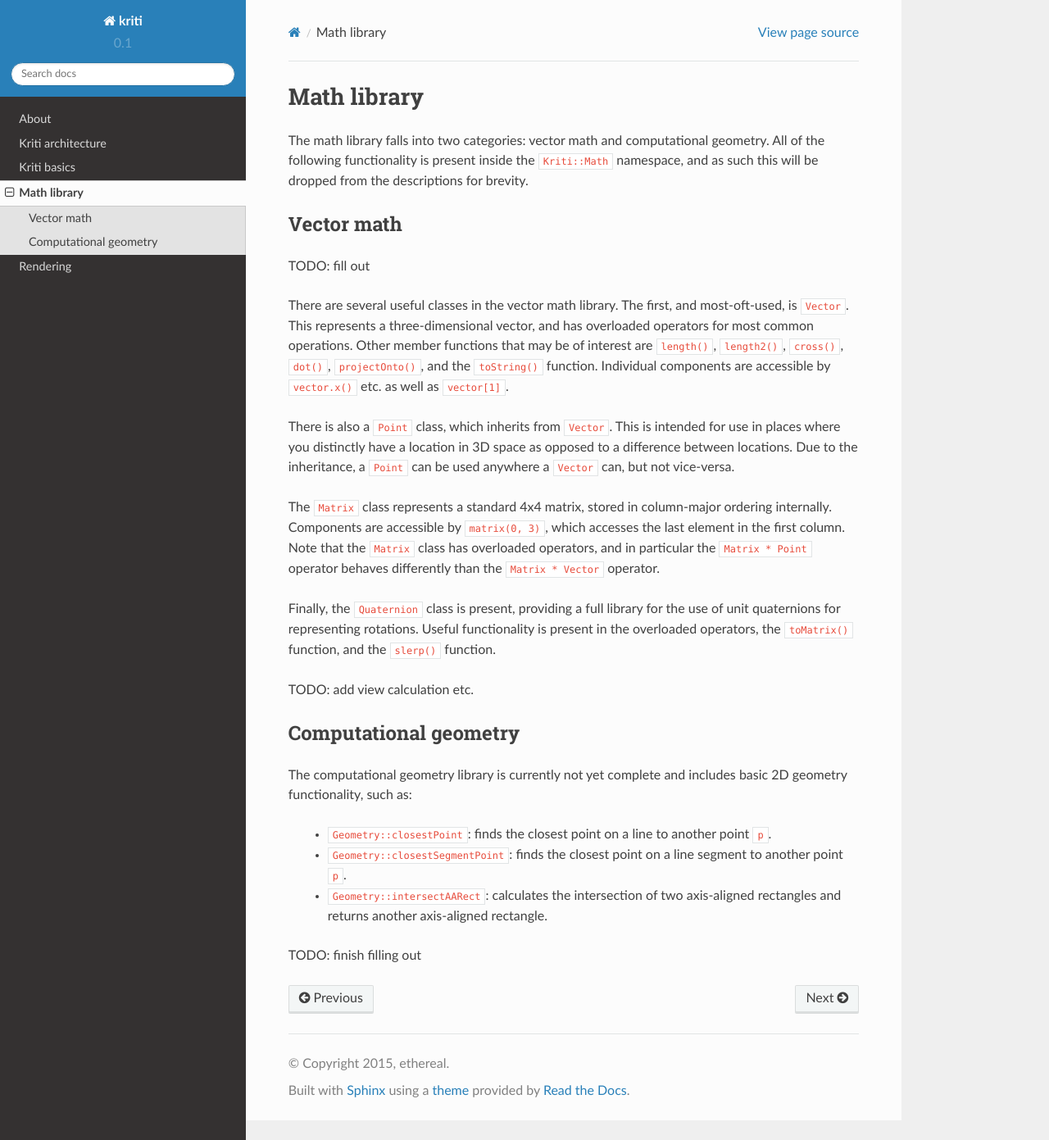
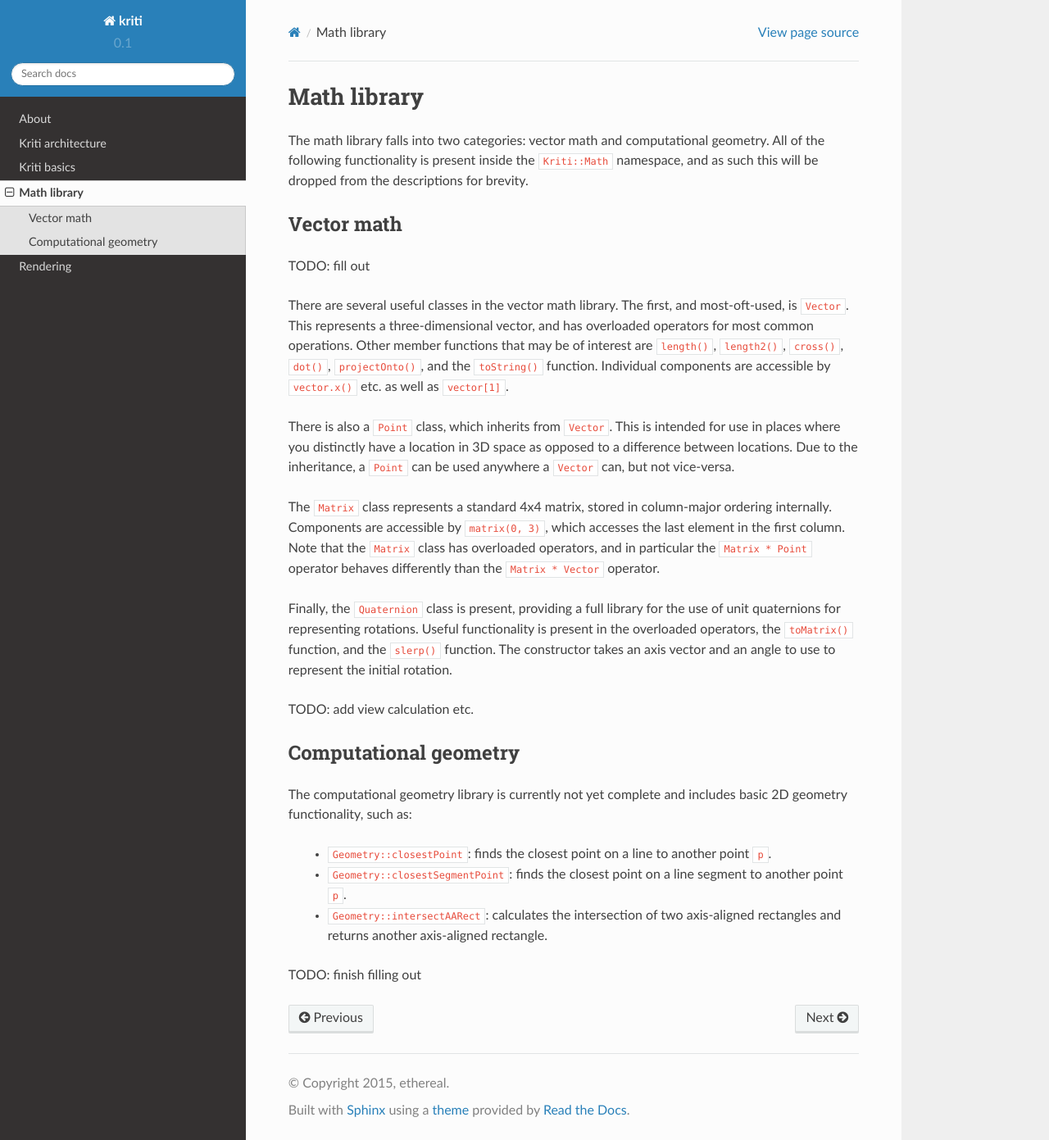
Before and after one commit to etherealvisage/kriti, a Sphinx documentation site: the page built from doc/math.rst, in a window 1280 px wide and 1391 px high. Shown: the whole window at 82% size. Built offline with Sphinx 7.4.7 and the Read the Docs theme 2.0.0, drawn with Linux system fonts in a browser that asks for light colours; formulas are drawn with MathJax 3.

```diff
--- a/doc/math.rst
+++ b/doc/math.rst
@@ -32,7 +32,8 @@ behaves differently than the ``Matrix * Vector`` operator.
 Finally, the ``Quaternion`` class is present, providing a full library for
 the use of unit quaternions for representing rotations. Useful functionality
 is present in the overloaded operators, the ``toMatrix()`` function, and the
-``slerp()`` function.
+``slerp()`` function. The constructor takes an axis vector and an angle to use
+to represent the initial rotation.
 
 TODO: add view calculation etc.
 
```
Also changed, not shown: README.md (+2 -2 lines).
